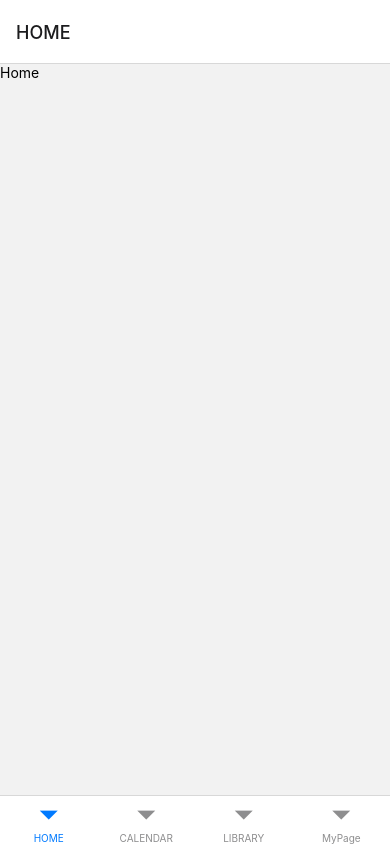
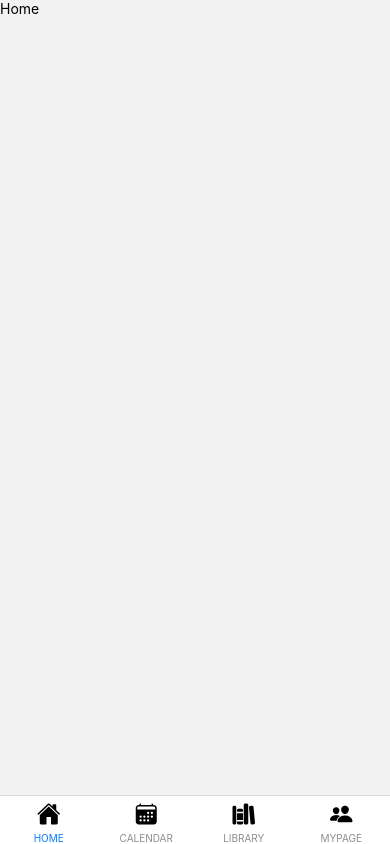
Before and after one commit to eamon3481/burnfit, a React Native app in the folder client/: screen / in a window 390 px wide. Built offline with nearby package versions, Linux system fonts and the light colour scheme.

Commit message:
feat: add Ionicons

```diff
--- a/client/package.json
+++ b/client/package.json
@@ -18,6 +18,7 @@
     "react-native": "0.70.3",
     "react-native-safe-area-context": "^4.4.1",
     "react-native-screens": "^3.18.2",
+    "react-native-vector-icons": "^9.2.0",
     "styled-components": "^5.3.6"
   },
   "devDependencies": {
@@ -28,6 +29,7 @@
     "@types/jest": "^26.0.23",
     "@types/react": "^18.0.21",
     "@types/react-native": "^0.70.4",
+    "@types/react-native-vector-icons": "^6.4.12",
     "@types/react-test-renderer": "^18.0.0",
     "@typescript-eslint/eslint-plugin": "^5.37.0",
     "@typescript-eslint/parser": "^5.37.0",
--- a/client/src/navigation/BottomTabs.tsx
+++ b/client/src/navigation/BottomTabs.tsx
@@ -5,16 +5,45 @@ import Calendar from '../screens/Calendar';
 import Home from '../screens/Home';
 import Library from '../screens/Library';
 import MyPage from '../screens/MyPage';
+import Ionicons from 'react-native-vector-icons/Ionicons';
 
 const Tab = createBottomTabNavigator();
 const TabNavigation: React.FC = () => {
   return (
     <NavigationContainer>
       <Tab.Navigator initialRouteName="HOME">
-        <Tab.Screen name="HOME" component={Home} />
-        <Tab.Screen name="CALENDAR" component={Calendar} />
-        <Tab.Screen name="LIBRARY" component={Library} />
-        <Tab.Screen name="MyPage" component={MyPage} />
+        <Tab.Screen
+          name="HOME"
+          component={Home}
+          options={{
+            headerShown: false,
+            tabBarIcon: () => <Ionicons size={24} name="home" />,
+          }}
+        />
+        <Tab.Screen
+          name="CALENDAR"
+          component={Calendar}
+          options={{
+            headerShown: false,
+            tabBarIcon: () => <Ionicons size={24} name="calendar" />,
+          }}
+        />
+        <Tab.Screen
+          name="LIBRARY"
+          component={Library}
+          options={{
+            headerShown: false,
+            tabBarIcon: () => <Ionicons size={24} name="library" />,
+          }}
+        />
+        <Tab.Screen
+          name="MYPAGE"
+          component={MyPage}
+          options={{
+            headerShown: false,
+            tabBarIcon: () => <Ionicons size={24} name="people" />,
+          }}
+        />
       </Tab.Navigator>
     </NavigationContainer>
   );
```
Also changed, not shown: 3 other files (tests, documents, lock files or other folders).
